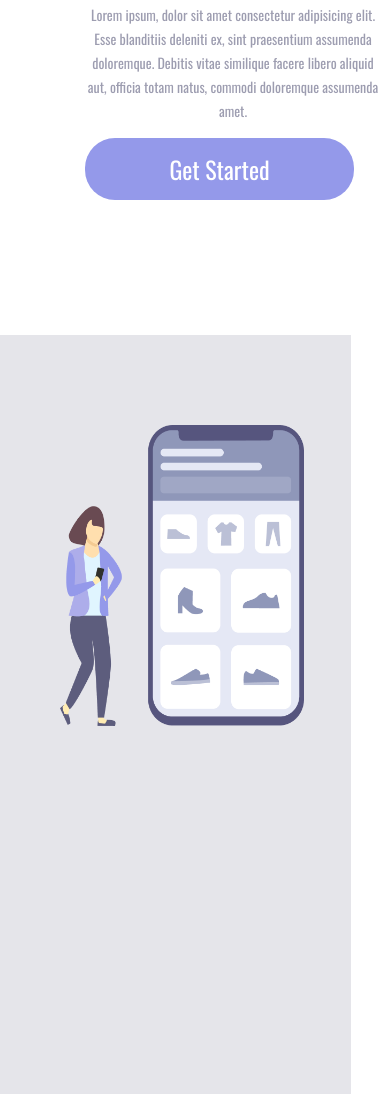
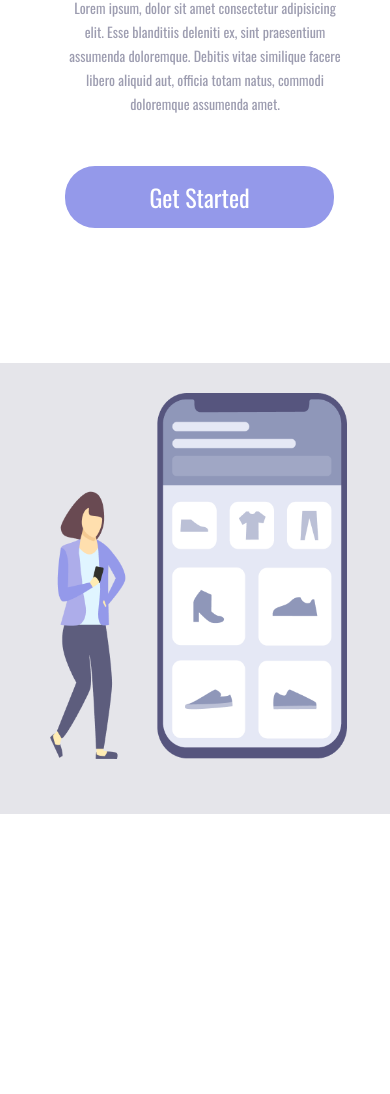
Before and after one commit to edsonEstefam/desafio-css, a plain HTML site: page index.html in a window 390 px wide. Shown: the part 251-1345 px from the top of the page. After the commit the page ends 1065 px from the top, so only its background shows below. Drawn offline with nearby package versions, Linux system fonts and the light colour scheme.

Commit message:
ajustes na posição

```diff
--- a/styles.css
+++ b/styles.css
@@ -108,9 +108,9 @@ button:active {
 }
 
 @media screen and (max-width:800px) {
-    body {
+    div {
         width: 100%;
-        height: 40px;
+        height: 40%;
         margin: 0;
         padding: 0;
     }
@@ -121,18 +121,18 @@ button:active {
 
     .left {
         display: block;
-        margin: auto;
-        margin-left: -50px;
+        margin-left: -70px;
+        margin-right: -50px;
     }
 
 
 
     .right {
         display: block;
-        position: relative;
-        width: 90%;
-        height: 90%;
-        padding: 40px;
+        position: static;
+        width: auto;
+        height: auto;
+        padding: 30px;
 
     }
 
@@ -145,17 +145,19 @@ button:active {
         font-style: normal;
         font-weight: 400;
         line-height: 52px;
+        margin-top: -150px;
 
     }
 
     p {
-        width: 296px;
+        width: 280px;
         color: #5D5D7D;
         text-align: center;
         font-size: 14px;
         font-style: normal;
         font-weight: 400;
         line-height: 24px;
+        margin: 60px 0 0 0;
     }
 
     button {
@@ -168,13 +170,15 @@ button:active {
         font-style: normal;
         font-weight: 400;
         line-height: normal;
+        margin-top: 50px;
     }
 
     img {
         width: 90%;
+        height: auto;
         flex-shrink: 0;
         position: relative;
-        top: 30px;
+        top: -20px;
         left: 20px;
     }
 }
```
